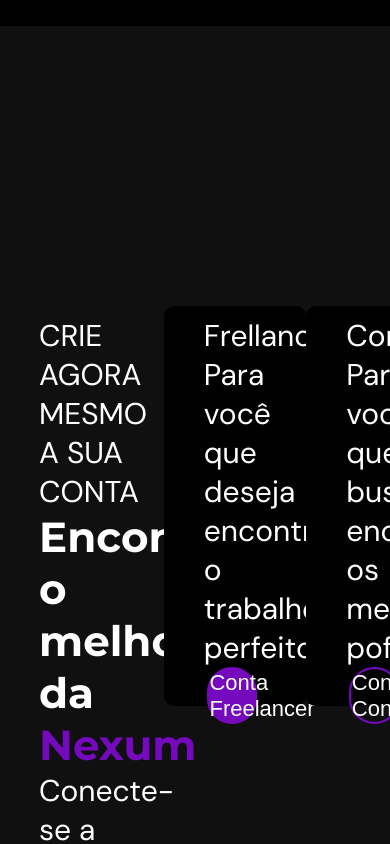
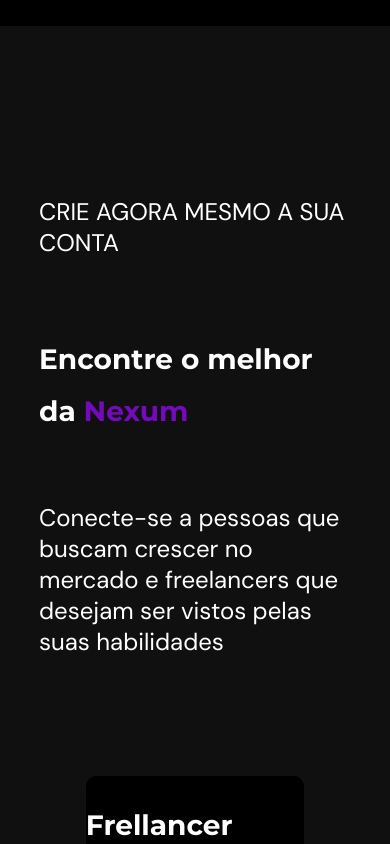
Before and after one commit to GUILHERMEPSANTOS/Nexum, a React (Vite) app in the folder front/: page / in a window 390 px wide. Shown: the part 2680-3524 px from the top of the page. Built offline with nearby package versions, Linux system fonts and the light colour scheme.

Commit message:
Finalização responsividade tela type user

```diff
--- a/front/src/components/TypeUser/TypeUser.jsx
+++ b/front/src/components/TypeUser/TypeUser.jsx
@@ -23,7 +23,7 @@
 
                 </div>
                 <div className={styles.box_conta}>
-                    <Text
+                    <Title
                         text="Frellancer"
                     />
                     <Text
@@ -36,7 +36,7 @@
                     </div>
                 </div>
                 <div className={styles.box_conta}>
-                    <Text
+                    <Title
                         text="Contratante"
                     />
                     <Text
--- a/front/src/components/TypeUser/styles.module.scss
+++ b/front/src/components/TypeUser/styles.module.scss
@@ -1,3 +1,6 @@
+@import "../../styles/variables.scss";
+@import "../../styles/mixins.scss";
+
 .container {
     background-color: #101010;
     height          : 90vh;
@@ -7,11 +10,45 @@
     align-items     : center;
     margin-right    : 100px;
 
+    @include mobile {
+        height         : 1400px;
+        display        : flex;
+        flex-direction : column;
+        margin-right   : 0px;
+        justify-content: space-between;
+
+        >p {
+            font-size: 2.4rem;
+        }
+
+    }
+
 }
 
 .saiba_mais {
-    height          : 50%;
-    width           : 40%;
+    height: 56%;
+    width: 40%;
+    display: flex;
+    flex-direction: column;
+    justify-content: space-evenly;
+
+    @include mobile {
+        height         : 600px;
+        width          : 100%;
+        align-items    : flex-start;
+        display        : flex;
+        flex-direction : column;
+        justify-content: space-evenly;
+
+        >p {
+            font-size: 2.4rem;
+        }
+
+        >h1>span {
+            font-size: 2.8rem;
+        }
+    }
+
 }
 
 .box_conta {
@@ -25,10 +62,31 @@
     text-align      : left;
     border-radius   : 10px;
     padding         : 10px 40px 10px 40px;
+
+    @include mobile {
+        padding    : 0px;
+        width      : 70%;
+        height     : 350px;
+        display    : flex;
+        align-items: flex-start;
+
+
+        >h1>span {
+            font-size: 2.8rem;
+        }
+
+    }
 }
 
 .buttons {
-    width           : 90%;
-    align-self      : center;
-    display         : flex;
+    width     : 90%;
+    align-self: center;
+    display   : flex;
+
+    @include mobile {
+        width    : 200px;
+        font-size: 2.4rem;
+
+    }
+
 }
```
